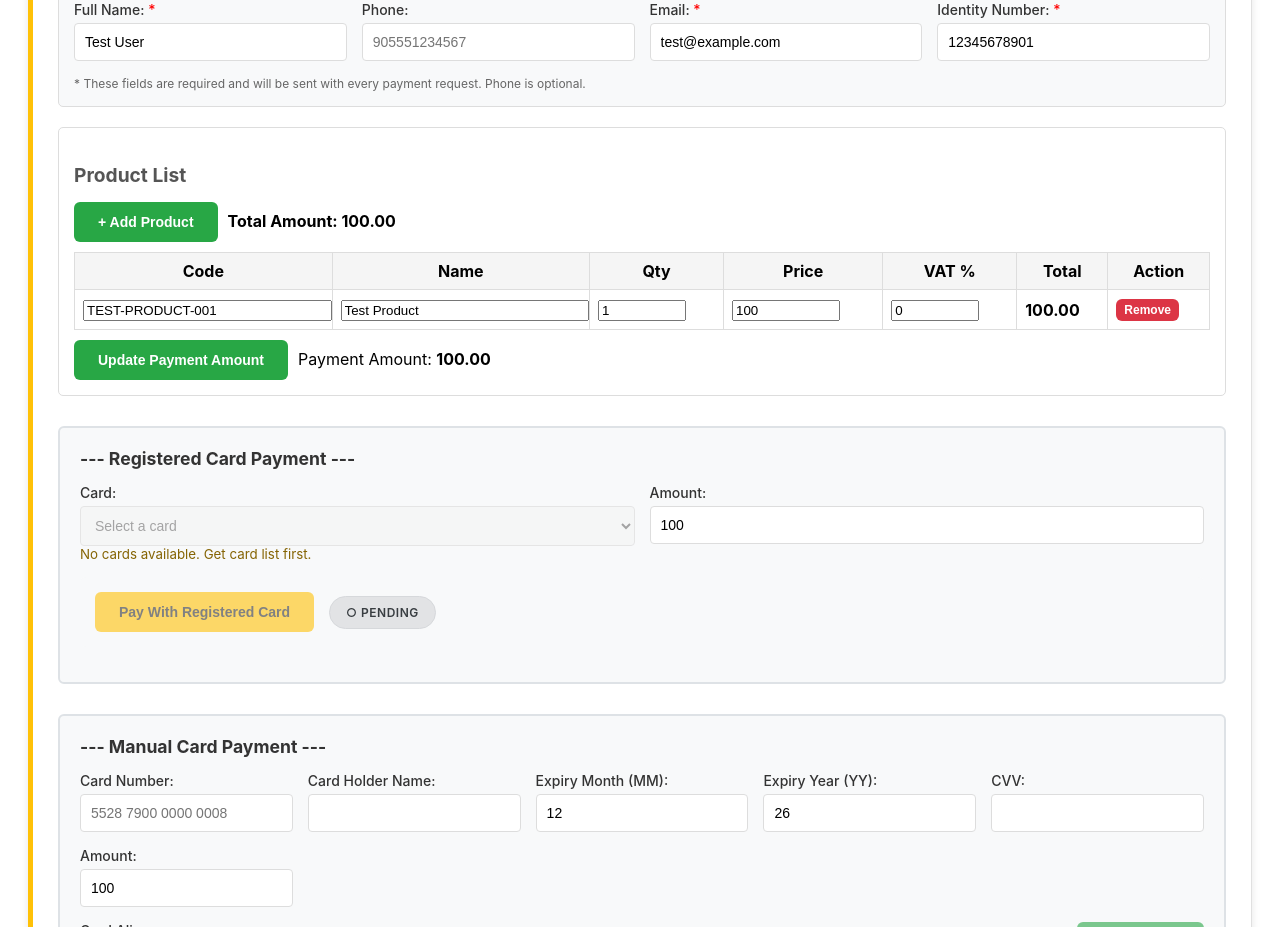
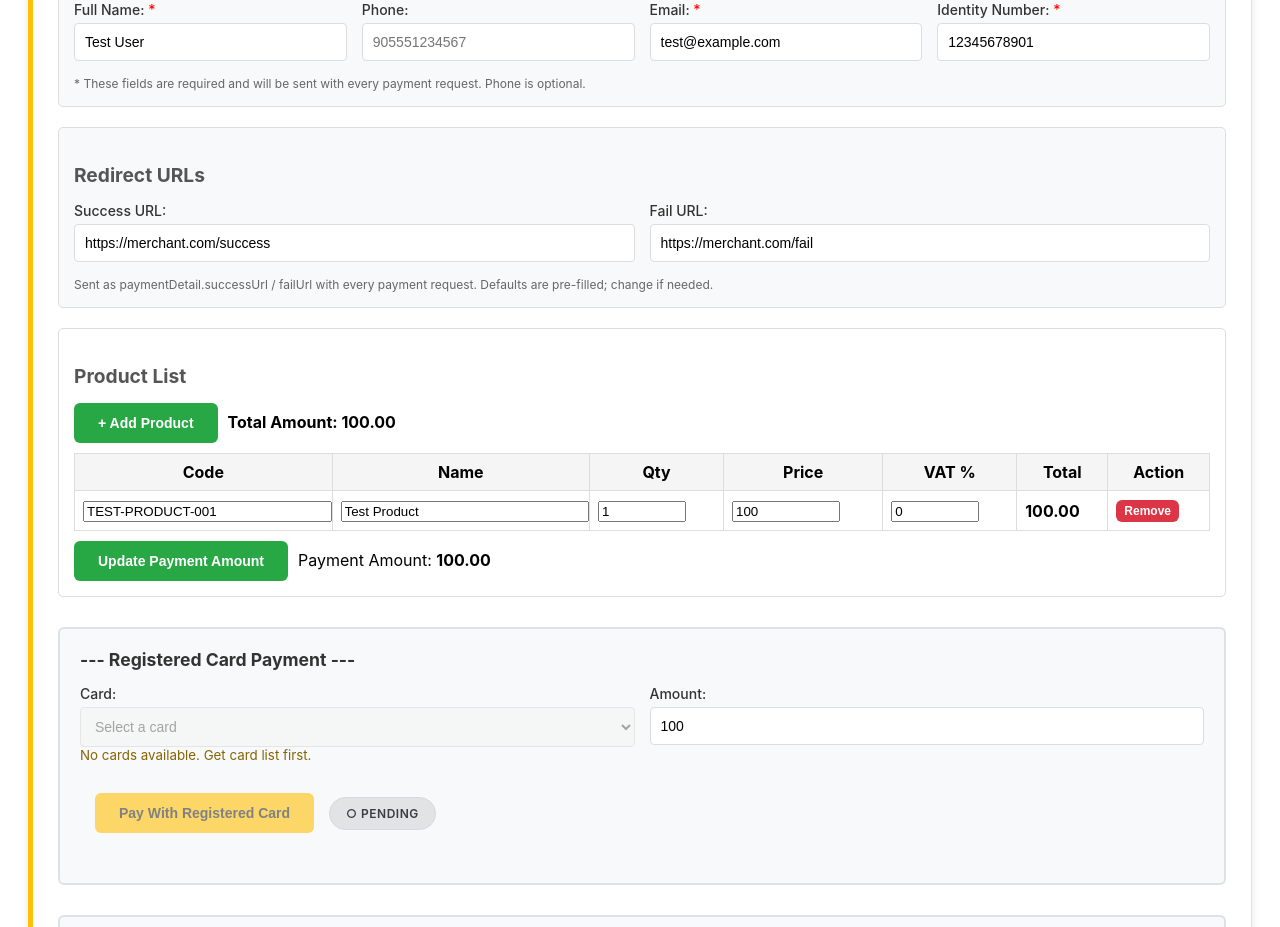
Before and after one commit to paywallone/PaywallJsSdk.Public, an Angular app in the folder paywall-sdk-test/: page /sdk-test in a window 1280 px wide. Shown: the part 1220-2147 px from the top of the page. Built offline with nearby package versions, Linux system fonts and the light colour scheme.

Commit message:
added successUrl and failUrl

```diff
--- a/paywall-sdk-test/src/app/sdk-test/components/masterpass-sdk-test-page/masterpass-sdk-test-page.component.html
+++ b/paywall-sdk-test/src/app/sdk-test/components/masterpass-sdk-test-page/masterpass-sdk-test-page.component.html
@@ -256,6 +256,24 @@
       </div>
       <small style="color: #666; font-size: 12px; display: block; margin-top: 10px;">
         * These fields are required and will be sent with every payment request. Phone is optional.
+      </small>
+    </div>
+
+    <!-- Redirect URLs -->
+    <div class="redirect-urls-section" style="margin-bottom: 20px; padding: 15px; border: 1px solid #ddd; border-radius: 5px; background: #f8f9fa;">
+      <h3>Redirect URLs</h3>
+      <div class="form-row">
+        <div class="form-group">
+          <label>Success URL:</label>
+          <input type="text" [(ngModel)]="successUrl" placeholder="https://merchant.com/success" class="form-control" />
+        </div>
+        <div class="form-group">
+          <label>Fail URL:</label>
+          <input type="text" [(ngModel)]="failUrl" placeholder="https://merchant.com/fail" class="form-control" />
+        </div>
+      </div>
+      <small style="color: #666; font-size: 12px; display: block; margin-top: 10px;">
+        Sent as paymentDetail.successUrl / failUrl with every payment request. Defaults are pre-filled; change if needed.
       </small>
     </div>
 
--- a/paywall-sdk-test/src/app/sdk-test/components/masterpass-sdk-test-page/masterpass-sdk-test-page.component.ts
+++ b/paywall-sdk-test/src/app/sdk-test/components/masterpass-sdk-test-page/masterpass-sdk-test-page.component.ts
@@ -103,6 +103,8 @@ export class MasterpassSdkTestPageComponent implements OnInit {
   } | null = null;
   selectedCardIndex: number = -1; // For dropdown binding - use index instead of JSON
   paymentAmount = 100;
+  successUrl = 'https://merchant.com/success';
+  failUrl = 'https://merchant.com/fail';
   force3D = false;
 
   // Product List
@@ -1236,8 +1238,8 @@ export class MasterpassSdkTestPageComponent implements OnInit {
           currencyId: 1,
           merchantUniqueCode: 'MERCHANT-' + Date.now(),
           trackingCode: this.trackingCode,
-          successUrl: 'https://merchant.com/success',
-          failUrl: 'https://merchant.com/fail',
+          successUrl: this.successUrl,
+          failUrl: this.failUrl,
           clientIp: '192.168.1.1',
           installment: 1
         },
@@ -1411,8 +1413,8 @@ export class MasterpassSdkTestPageComponent implements OnInit {
           currencyId: 1,
           merchantUniqueCode: 'MERCHANT-' + Date.now(),
           trackingCode: this.trackingCode,
-          successUrl: 'https://merchant.com/success',
-          failUrl: 'https://merchant.com/fail',
+          successUrl: this.successUrl,
+          failUrl: this.failUrl,
           clientIp: '192.168.1.1',
           installment: 1
         },
@@ -1544,8 +1546,8 @@ export class MasterpassSdkTestPageComponent implements OnInit {
           currencyId: 1,
           merchantUniqueCode: 'MERCHANT-' + Date.now(),
           trackingCode: this.trackingCode,
-          successUrl: 'https://merchant.com/success',
-          failUrl: 'https://merchant.com/fail',
+          successUrl: this.successUrl,
+          failUrl: this.failUrl,
           clientIp: '192.168.1.1',
           installment: 1
         },
```
